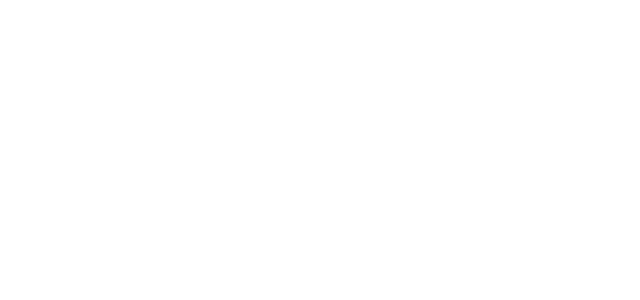
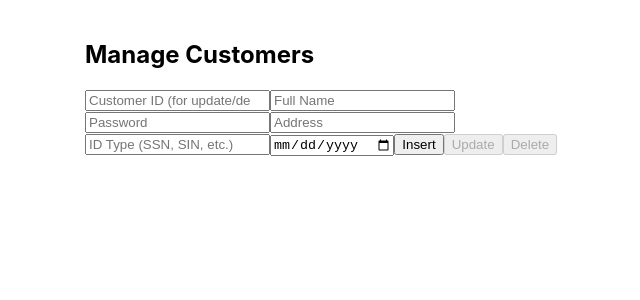
Before and after one commit to Spicfy/e-Hotels, a React (Create React App) app in the folder frontend/: page /customer in a window 1280 px wide. Before the commit this address had no page. Shown: the top 300 px of the page, without its empty margins (305-945 px from the left). Built offline with nearby package versions, Linux system fonts and the light colour scheme.

Commit message:
admin can now insert, update and delete customers directly on webpage

```diff
--- a/frontend/src/App.js
+++ b/frontend/src/App.js
@@ -7,6 +7,8 @@ import React from 'react';
 import {BrowserRouter as Router, Route, Routes } from 'react-router-dom';
 import EmployeeRegister from './pages/EmployeeRegister';
 import AvailableRooms from './pages/CustomerView';
+import Admin from './pages/Admin';
+import Customer from './pages/Customer';
 function App() {
   return (
     <Router>
@@ -16,6 +18,8 @@ function App() {
         <Route path="/sign-up" element={<Register />} />
         <Route path="/employee-sign-up" element={<EmployeeRegister />} />
         <Route path="/rooms" element={<AvailableRooms/>}/>
+        <Route path ="/admin" element={<Admin/>}/>
+        <Route path ="/customer" element={<Customer/>}/>
       </Routes>
     </Router>
   );
--- a/frontend/src/components/Navbar.jsx
+++ b/frontend/src/components/Navbar.jsx
@@ -46,6 +46,11 @@ function Navbar() {
                 Employee Sign up
                 </Link>
               </li>
+              <li className='nav-item'>
+                <Link to='/admin' className='nav-links-mobile' onClick={closeMobileMenu} >
+                Admin Page
+                </Link>
+              </li>
             </ul>
           </div>
         </nav>
--- /dev/null
+++ b/frontend/src/pages/Admin.jsx
@@ -0,0 +1,13 @@
+import React from "react";
+import { Link } from "react-router-dom";
+const Admin = ()=>{
+
+    return (
+        <div className="navbar-content">
+            <Link to='/customer' className="navbar-logo"> Insert/Update/Delete Customer
+            </Link>
+        </div>
+    )
+}
+
+export default Admin;
--- /dev/null
+++ b/frontend/src/pages/Customer.jsx
@@ -0,0 +1,90 @@
+import React, { useState } from "react";
+
+const Customer = () => {
+  const [formData, setFormData] = useState({
+    customer_id: "",
+    full_name: "",
+    password: "",
+    address: "",
+    id_type: "",
+    registration: "",
+  });
+
+  const [message, setMessage] = useState("");
+
+  const handleChange = (e) => {
+    setFormData({ ...formData, [e.target.name]: e.target.value });
+  };
+
+  // Insert a new customer
+  const handleInsert = async () => {
+    try {
+      const response = await fetch("http://localhost:3000/api/customer", {
+        method: "POST",
+        headers: { "Content-Type": "application/json" },
+        body: JSON.stringify(formData),
+      });
+
+      const result = await response.json();
+      setMessage(result.message || "Customer added successfully!");
+    } catch (error) {
+      setMessage("Error adding customer.");
+    }
+  };
+
+  // Update an existing customer (except customer_id)
+  const handleUpdate = async () => {
+    try {
+      const response = await fetch(`http://localhost:3000/api/customer/${formData.customer_id}`, {
+        method: "PUT",
+        headers: { "Content-Type": "application/json" },
+        body: JSON.stringify({
+          full_name: formData.full_name,
+          password: formData.password,
+          address: formData.address,
+          id_type: formData.id_type,
+          registration: formData.registration,
+        }),
+      });
+
+      const result = await response.json();
+      setMessage(result.message || "Customer updated successfully!");
+    } catch (error) {
+      setMessage("Error updating customer.");
+    }
+  };
+
+  // Delete a customer by customer_id
+  const handleDelete = async () => {
+    try {
+      const response = await fetch(`http://localhost:3000/api/customer/${formData.customer_id}`, {
+        method: "DELETE",
+      });
+
+      const result = await response.json();
+      setMessage(result.message || "Customer deleted successfully!");
+    } catch (error) {
+      setMessage("Error deleting customer.");
+    }
+  };
+
+  return (
+    <div style={{ padding: "20px", maxWidth: "500px", margin: "auto" }}>
+      <h2>Manage Customers</h2>
+      <input type="number" name="customer_id" placeholder="Customer ID (for update/delete)" value={formData.customer_id} onChange={handleChange} />
+      <input type="text" name="full_name" placeholder="Full Name" value={formData.full_name} onChange={handleChange} />
+      <input type="password" name="password" placeholder="Password" value={formData.password} onChange={handleChange} />
+      <input type="text" name="address" placeholder="Address" value={formData.address} onChange={handleChange} />
+      <input type="text" name="id_type" placeholder="ID Type (SSN, SIN, etc.)" value={formData.id_type} onChange={handleChange} />
+      <input type="date" name="registration" value={formData.registration} onChange={handleChange} />
+
+      <button onClick={handleInsert}>Insert</button>
+      <button onClick={handleUpdate} disabled={!formData.customer_id}>Update</button>
+      <button onClick={handleDelete} disabled={!formData.customer_id}>Delete</button>
+
+      {message && <p>{message}</p>}
+    </div>
+  );
+};
+
+export default Customer;
```
Also changed, not shown: 1 other file (tests, documents, lock files or other folders).
